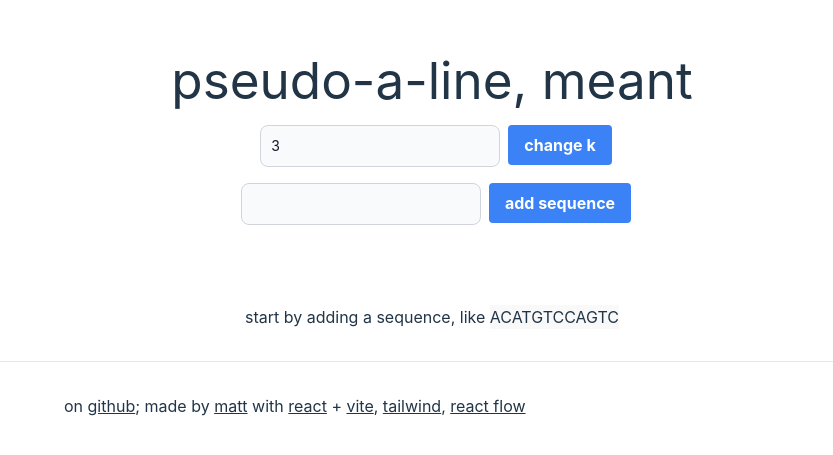
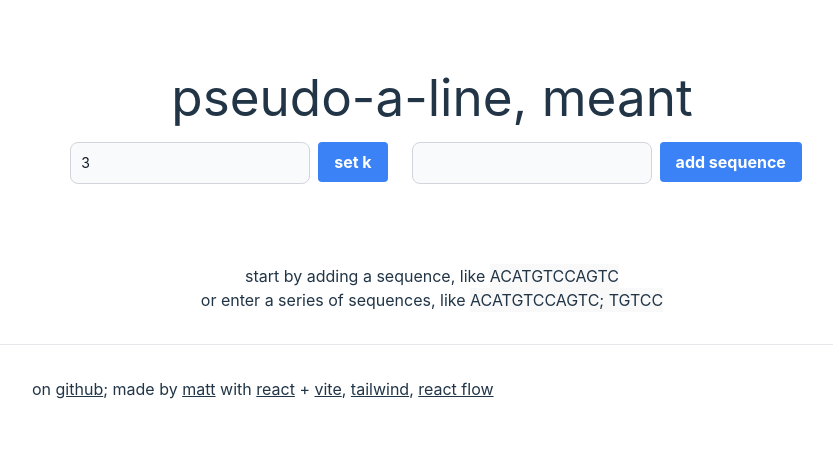
Before and after one commit to mattxwang/pseudo-a-line, a React (Vite) app: page / in a window 1280 px wide. Shown: the part 165-620 px from the top of the page, without its empty margins (208-1041 px from the left). Built offline with nearby package versions, Linux system fonts and the light colour scheme.

Commit message:
allow batch sequences, minor styling tweaks

```diff
--- a/src/App.css
+++ b/src/App.css
@@ -5,7 +5,7 @@
 section {
   margin: 0 auto;
   max-width: 50rem;
-  padding: 2rem;
+  padding: 2rem 0;
 }
 
 /* Tailwind overrides */
--- a/src/App.tsx
+++ b/src/App.tsx
@@ -14,10 +14,8 @@ function App() {
   const [k, setK] = useState<number>(3);
   const [sequences, setSequences] = useState<string[]>([]);
 
-  function addSequence(sequence: string) {
-    const n = [...sequences];
-    n.push(sequence);
-    setSequences(n);
+  function addSequences(seqs: string[]) {
+    setSequences(sequences.concat(seqs));
   }
 
   const processedSequences = sequences.map(sequence => {
@@ -35,25 +33,29 @@ function App() {
   const kmers = setUnion(...(processedSequences.map(processedSequence => processedSequence.kmers)));
 
   const GetStarted = () => (
-    <section className='text-center'>start by adding a sequence, like{' '}
-      <button onClick={() => addSequence(DEFAULT_SEQUENCE)}>{DEFAULT_SEQUENCE}</button>
+    <section className='text-center'>
+      start by adding a sequence, like{' '}
+      <button onClick={() => addSequences([DEFAULT_SEQUENCE])}>{DEFAULT_SEQUENCE}</button>
+      <br />
+      or enter a series of sequences, like{' '}
+      <button onClick={() => addSequences([DEFAULT_SEQUENCE, DEFAULT_SEQUENCE.slice(3,8)])}>{`${DEFAULT_SEQUENCE}; ${DEFAULT_SEQUENCE.slice(3,8)}`}</button>
     </section>
   );
 
-  const EquivalenceClasses = () => <>
+  const EquivalenceClasses = () => <div className="mt-2 mb-4">
     {
       Array
         .from(getEquivalenceClasses(annotatedHops))
         .map(eq => JSON.parse(eq)) // TODO: this is fragile
         .map(seqs => <EquivalenceClassCircles key={String(seqs)} classes='w-16 h-16 text-lg font-bold' offset={24} seqs={seqs}/>)
     }
-  </>
+  </div>
 
   return (
     <>
       <section className='text-center'>
         <h1>pseudo-a-line, meant</h1>
-        <InputForm k={k} setK={setK} addSequence={addSequence} />
+        <InputForm k={k} setK={setK} addSequences={addSequences} />
       </section>
       {sequences.length === 0 ?
         <GetStarted /> : <>
@@ -61,9 +63,8 @@ function App() {
           <NodeGraph annotatedHops={annotatedHops} kmers={kmers} key={sequences.toString() + k} />
         </div>
         <section>
-          <h2 className="text-lg mb-2">equivalence classes</h2>
+          <h2 className="text-xl">equivalence classes</h2>
           <EquivalenceClasses />
-          <hr className="my-3" />
           <SequenceTable processedSequences={processedSequences} k={k} />
         </section>
       </>}
--- a/src/InputForm.tsx
+++ b/src/InputForm.tsx
@@ -3,15 +3,19 @@ import { useState } from 'react'
 type Props = {
   k: number;
   setK: (k: number) => void;
-  addSequence: (seq: string) => void;
+  addSequences: (seq: string[]) => void;
 }
 
 
-export default function InputForm({k, setK, addSequence}: Props) {
+export default function InputForm({k, setK, addSequences}: Props) {
   const [sequence, setSequence] = useState<string>('');
 
   function onKChange(e: React.ChangeEvent<HTMLInputElement>) {
-    setK(Number(e.target.value));
+    const val = Number(e.target.value);
+    if (val < 1) {
+      return;
+    }
+    setK(val);
   }
 
   function onSequenceChange(e: React.ChangeEvent<HTMLInputElement>) {
@@ -19,16 +23,18 @@ export default function InputForm({k, setK, addSequence}: Props) {
   }
 
   function onSubmit(){
-    const stripped = sequence.replace(/\W/g, '');
-    addSequence(stripped);
+    const parsed = sequence
+      .split(';')
+      .map(seq => seq.replace(/\W/g, ''))
+    console.log(parsed)
+    addSequences(parsed);
     setSequence('');
   }
 
   return (
-    <div className="m-2">
+    <div className="my-2">
       <input className="input m-2" value={k} type="number" onChange={onKChange} />
-      <button className="btn btn-blue" onClick={onSubmit}>change k</button>
-      <br />
+      <button className="btn btn-blue mr-4" onClick={onSubmit}>set k</button>
       <input className="input m-2" value={sequence} onChange={onSequenceChange} />
       <button className="btn btn-blue" onClick={onSubmit}>add sequence</button>
     </div>
```
